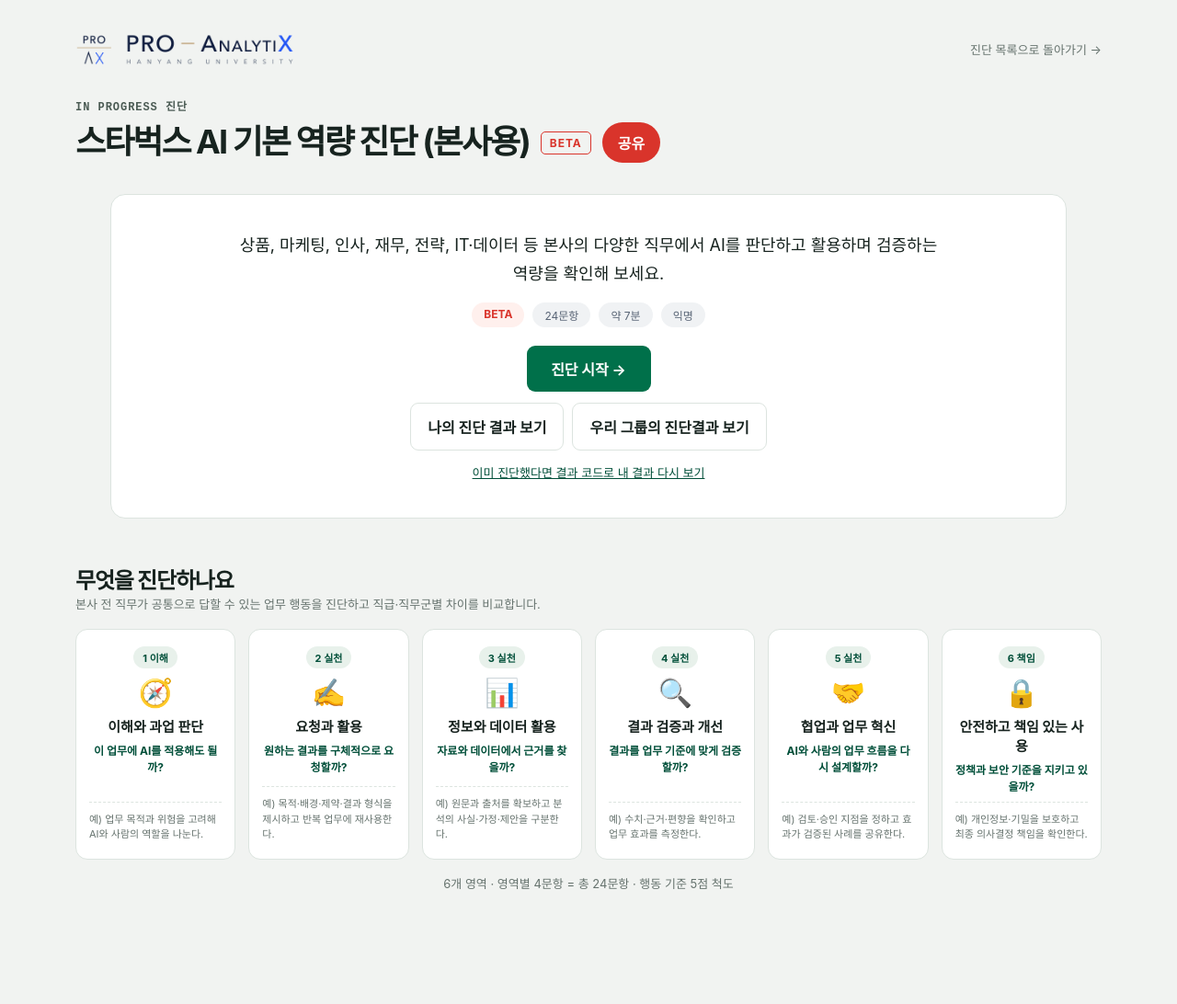
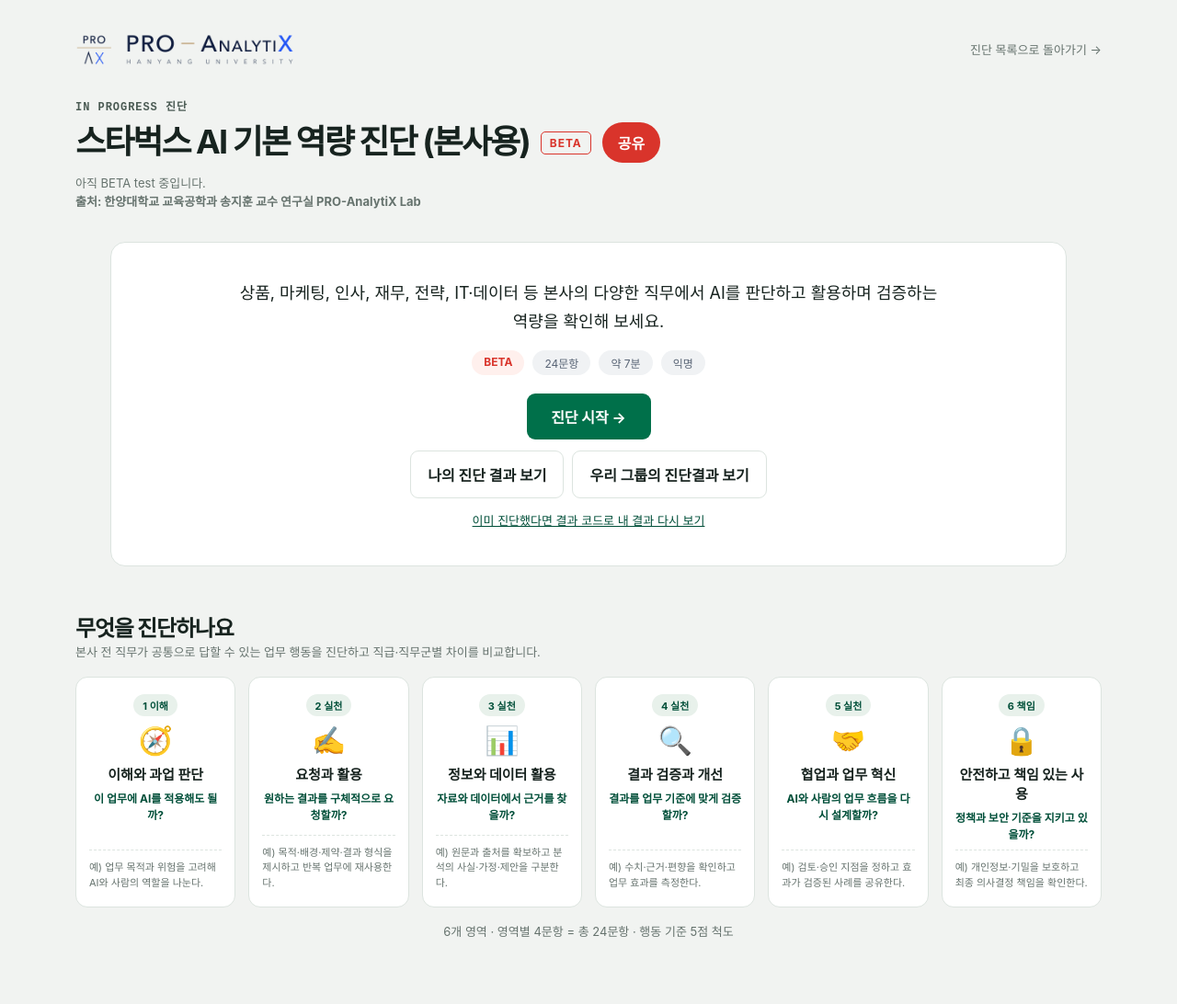
Before and after one commit to drsprolab/drsprolab.github.io, a Jekyll site: the page in-progress/starbucks-ai-hq/index.html, which Jekyll copies as it is, in a window 1280 px wide. Shown: the whole page at 92% size. Built offline with Jekyll 4.4.1, drawn with Linux system fonts in a browser that asks for light colours; before the commit the page ends 1040 px from its top, so only the background shows below that.

Commit message:
Add notices to in-progress diagnosis pages

```diff
--- a/_layouts/page.html
+++ b/_layouts/page.html
@@ -8,7 +8,7 @@
     <h1>{% if page.heading_main %}{{ page.heading_main }}{% if page.heading_suffix %} <span class="page-heading-suffix">{{ page.heading_suffix }}</span>{% endif %}{% else %}{{ page.title }}{% endif %}{% if page.badge %} <span class="page-badge">{{ page.badge }}</span>{% endif %}</h1>
     {% if page.share %}{% include share.html %}</div>{% endif %}
     {% if page.lede %}<p class="lede">{{ page.lede }}</p>{% endif %}
-    {% if page.header_notice %}<p class="page-header-notice">{{ page.header_notice }}{% if page.header_notice_source %}<br><strong>{{ page.header_notice_source }}</strong>{% endif %}</p>{% endif %}
+    {% if page.header_notice %}<p class="page-header-notice">{{ page.header_notice }}{% if page.header_notice_source %}<br><strong>{{ page.header_notice_source }}</strong>{% endif %}</p>{% elsif page.eyebrow == 'In progress 진단' %}<p class="page-header-notice">아직 BETA test 중입니다.<br><strong>출처: 한양대학교 교육공학과 송지훈 교수 연구실 PRO-AnalytiX Lab</strong></p>{% endif %}
   </header>
   {% include page-banner.html %}
   <div class="prose">
--- a/in-progress/starbucks-ai-hq/index.html
+++ b/in-progress/starbucks-ai-hq/index.html
@@ -26,12 +26,13 @@
     @media(max-width:950px){.model-grid{grid-template-columns:repeat(3,minmax(0,1fr))}.model-card{min-height:200px}}
     @media(max-width:600px){.diagnosis-heading{margin:20px 0 24px}.title-line h1{font-size:28px}.home-card{padding:28px 18px;min-height:240px}.home-copy{font-size:16px}.home-meta{flex-wrap:wrap;justify-content:center}.model-grid{grid-template-columns:repeat(2,minmax(0,1fr));gap:9px}.model-card{padding:15px 10px;min-height:215px}.page-question-title{font-size:19px}.sb-item{padding:15px 2px}.sb-scale{padding-left:0}}
     .topbar .brand-logo{display:block;width:auto;height:38px;max-width:min(68vw,280px);object-fit:contain;object-position:left center}
+    .diagnosis-notice{margin:12px 0 0;color:var(--muted);font-size:13px;line-height:1.55}.diagnosis-notice strong{font-weight:700}
   </style>
 </head>
 <body>
   <main class="shell">
     <header class="topbar"><a class="brand" href="/" aria-label="PRO AnalytiX Lab 홈페이지"><img class="brand-logo" src="/assets/images/logo/lockup-pro.png" alt="PRO AnalytiX Lab · Hanyang University" width="2240" height="344"></a><a class="top-link" href="/in-progress/">진단 목록으로 돌아가기 →</a></header>
-    <div class="diagnosis-heading"><div class="page-eyebrow">IN PROGRESS 진단</div><div class="title-line"><h1 id="page-heading">스타벅스 AI 기본 역량 진단 (본사용)</h1><span class="beta-pill">BETA</span><button class="share-btn" id="share-page" type="button">공유</button></div></div>
+    <div class="diagnosis-heading"><div class="page-eyebrow">IN PROGRESS 진단</div><div class="title-line"><h1 id="page-heading">스타벅스 AI 기본 역량 진단 (본사용)</h1><span class="beta-pill">BETA</span><button class="share-btn" id="share-page" type="button">공유</button></div><p class="diagnosis-notice">아직 BETA test 중입니다.<br><strong>출처: 한양대학교 교육공학과 송지훈 교수 연구실 PRO-AnalytiX Lab</strong></p></div>
 
     <section id="intro" class="screen active">
       <div class="home-card"><p class="home-copy" id="track-copy">업무에서 AI를 올바르게 판단하고, 효과적으로 활용하며, 결과를 책임 있게 검증하는 역량을 확인해 보세요.</p><ul class="home-meta"><li>BETA</li><li>24문항</li><li>약 7분</li><li>익명</li></ul><button class="btn btn-green home-start" data-go="profile">진단 시작 <span aria-hidden="true">→</span></button></div>
--- a/in-progress/starbucks-ai-store/index.html
+++ b/in-progress/starbucks-ai-store/index.html
@@ -26,12 +26,13 @@
     @media(max-width:950px){.model-grid{grid-template-columns:repeat(3,minmax(0,1fr))}.model-card{min-height:200px}}
     @media(max-width:600px){.diagnosis-heading{margin:20px 0 24px}.title-line h1{font-size:28px}.home-card{padding:28px 18px;min-height:240px}.home-copy{font-size:16px}.home-meta{flex-wrap:wrap;justify-content:center}.model-grid{grid-template-columns:repeat(2,minmax(0,1fr));gap:9px}.model-card{padding:15px 10px;min-height:215px}.page-question-title{font-size:19px}.sb-item{padding:15px 2px}.sb-scale{padding-left:0}}
     .topbar .brand-logo{display:block;width:auto;height:38px;max-width:min(68vw,280px);object-fit:contain;object-position:left center}
+    .diagnosis-notice{margin:12px 0 0;color:var(--muted);font-size:13px;line-height:1.55}.diagnosis-notice strong{font-weight:700}
   </style>
 </head>
 <body>
   <main class="shell">
     <header class="topbar"><a class="brand" href="/" aria-label="PRO AnalytiX Lab 홈페이지"><img class="brand-logo" src="/assets/images/logo/lockup-pro.png" alt="PRO AnalytiX Lab · Hanyang University" width="2240" height="344"></a><a class="top-link" href="/in-progress/">진단 목록으로 돌아가기 →</a></header>
-    <div class="diagnosis-heading"><div class="page-eyebrow">IN PROGRESS 진단</div><div class="title-line"><h1 id="page-heading">스타벅스 AI 기본 역량 진단 (매장용)</h1><span class="beta-pill">BETA</span><button class="share-btn" id="share-page" type="button">공유</button></div></div>
+    <div class="diagnosis-heading"><div class="page-eyebrow">IN PROGRESS 진단</div><div class="title-line"><h1 id="page-heading">스타벅스 AI 기본 역량 진단 (매장용)</h1><span class="beta-pill">BETA</span><button class="share-btn" id="share-page" type="button">공유</button></div><p class="diagnosis-notice">아직 BETA test 중입니다.<br><strong>출처: 한양대학교 교육공학과 송지훈 교수 연구실 PRO-AnalytiX Lab</strong></p></div>
 
     <section id="intro" class="screen active">
       <div class="home-card"><p class="home-copy" id="track-copy">업무에서 AI를 올바르게 판단하고, 효과적으로 활용하며, 결과를 책임 있게 검증하는 역량을 확인해 보세요.</p><ul class="home-meta"><li>BETA</li><li>24문항</li><li>약 7분</li><li>익명</li></ul><button class="btn btn-green home-start" data-go="profile">진단 시작 <span aria-hidden="true">→</span></button></div>
```
